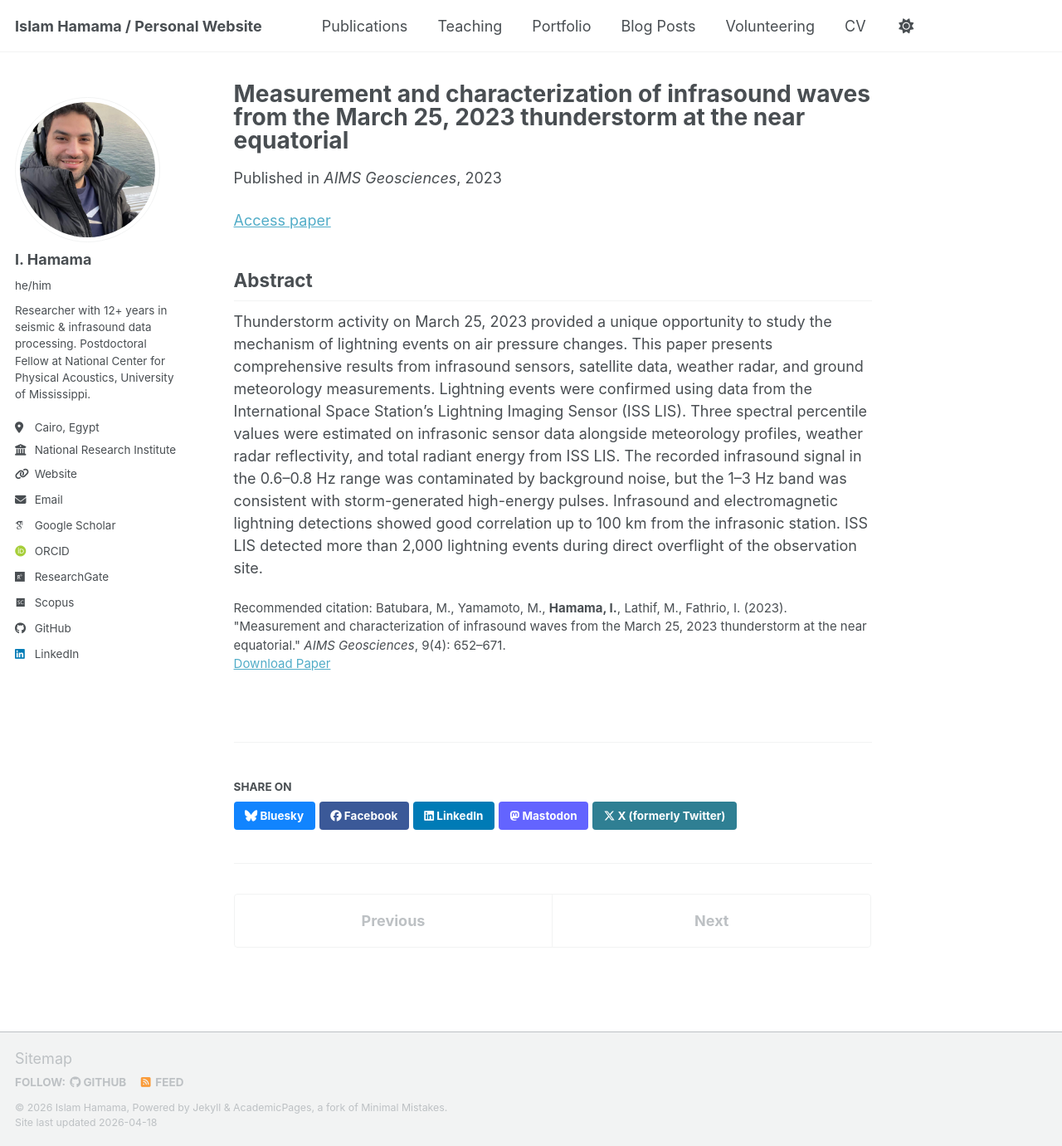
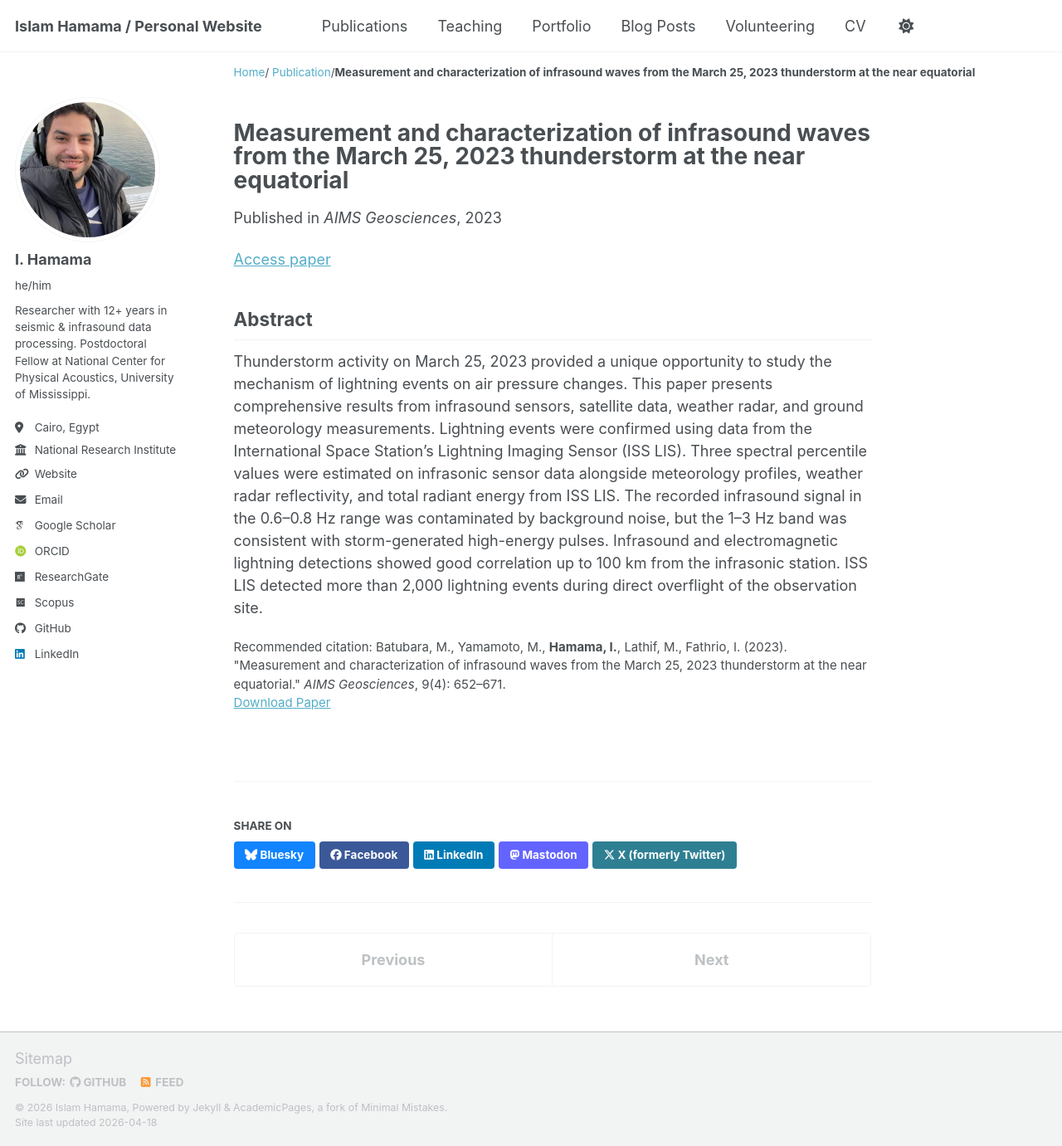
Before and after one commit to islam-hamama/islam-hamama.github.io, a Jekyll site: the page built from _publications/2023-01-01-thunderstorm-infrasound.md, in a window 1280 px wide and 1381 px high. Shown: the whole window at 83% size. Built offline with Jekyll 4.4.1, drawn with Linux system fonts in a browser that asks for light colours; some web fonts are replaced; a script bundle is joined from its source files by our own code; library files that are not in the unit come from our copies; part of the change alters nothing that is shown.

Commit message:
SEO: ScholarlyArticle JSON-LD, image compression, breadcrumbs
- single.html: inject ScholarlyArticle structured data on all publication
  pages (headline, description, datePublished, publisher, author, DOI)
- helwan-station-deployment.jpg: compressed 1.2MB → 319KB
- breadcrumbs enabled for better Google search snippet structure

Co-Authored-By: Claude Sonnet 4.6 <noreply@anthropic.com>

```diff
--- a/_config.yml
+++ b/_config.yml
@@ -93,7 +93,7 @@ publication_category:
 
 # Site Settings
 teaser                   : "profile.png"  # filename of teaser fallback teaser image placed in /images/ for social media previews
-breadcrumbs              : false # true, false (default)
+breadcrumbs              : true # true, false (default)
 words_per_minute         : 160
 future                   : true
 read_more                : "disabled" # if enabled, adds "Read more" links to excerpts
--- a/_layouts/single.html
+++ b/_layouts/single.html
@@ -12,6 +12,33 @@ layout: default
   {% unless paginator %}
     {% include breadcrumbs.html %}
   {% endunless %}
+{% endif %}
+
+{% if page.collection == 'publications' %}
+<script type="application/ld+json">
+{
+  "@context": "https://schema.org",
+  "@type": "ScholarlyArticle",
+  "headline": {{ page.title | jsonify }},
+  "description": {{ page.description | default: page.excerpt | jsonify }},
+  "datePublished": "{{ page.date | date: '%Y-%m-%d' }}",
+  "url": "{{ site.url }}{{ page.url }}",
+  {% if page.paperurl %}"sameAs": {{ page.paperurl | jsonify }},{% endif %}
+  "publisher": {
+    "@type": "Organization",
+    "name": {{ page.venue | jsonify }}
+  },
+  "author": {
+    "@type": "Person",
+    "name": "Islam Hamama",
+    "url": "{{ site.url }}",
+    "sameAs": [
+      "https://scholar.google.com/citations?user=kSuWv7MAAAAJ",
+      "https://orcid.org/0000-0001-9296-412X"
+    ]
+  }
+}
+</script>
 {% endif %}
 
 <div id="main" role="main">
```
Also changed, not shown: images/helwan-station-deployment.jpg.
